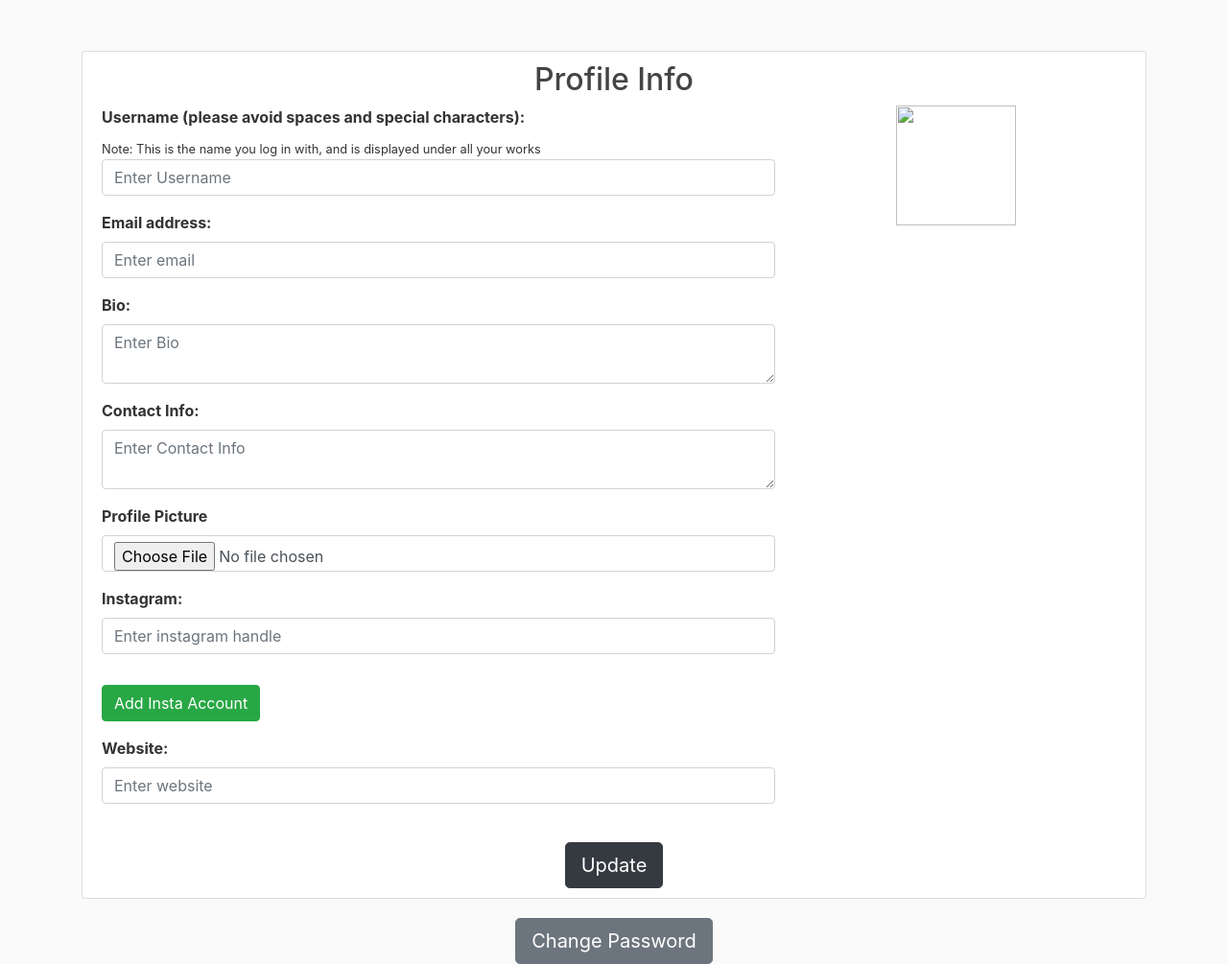
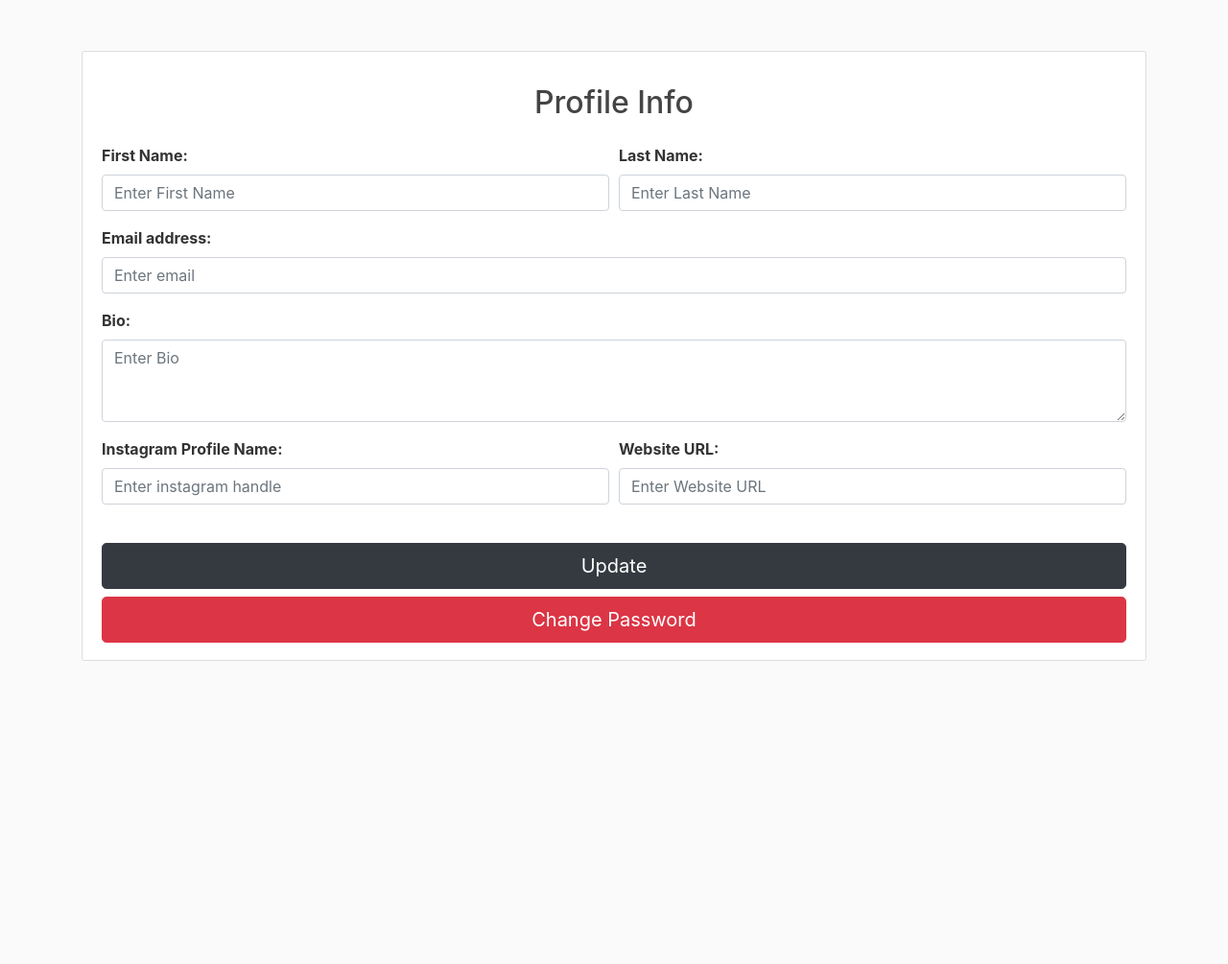
Before and after one commit to thirtyworks/30works, a Django app: template templates/users/edit-profile.html in a window 1280 px wide. Shown: the part 75-1080 px from the top of the page at 96% size. After the commit the page ends 764 px from the top, so only its background shows below. Run offline with Django 3.2, Linux system fonts and the light colour scheme; the template is opened without the code that fills it: values that come from a table or form of the project are taken from there, others are empty; data comes from the database, SQL or seed files in the repository; parts of the project's set-up code (start-up, migrations or seed data) failed here and were passed over; some libraries are stand-ins or nearby versions.

Commit message:
remove username field and change edit profile page

```diff
--- a/templates/blog/posts_list.html
+++ b/templates/blog/posts_list.html
@@ -34,7 +34,6 @@
           <div class="card border-dark">
             <div class="post-info pl-3 pt-2 mb-2">
               <h4 class="m-0 p-0">{{post.author.first_name|title}} {{post.author.last_name|title}}</h4>
-              <h6 class="m-0 p-0">Username: {{post.author.username}}</h6>
               <a href="{% url 'user-posts' post.author.id|stringformat:'04d' %}" class="m-0 p-0"> View profile</a>
             </div>
             {% if post.postpic|is_portrait %}
@@ -64,7 +63,6 @@
           <div class="card border-dark">
             <div class="post-info pl-3 pt-2 mb-2">
               <h4 class="m-0 p-0">{{post.author.first_name|title}} {{post.author.last_name|title}}</h4>
-              <h6 class="m-0 p-0">Username: {{post.author.username}}</h6>
               <a href="{% url 'user-posts' post.author.id|stringformat:'04d' %}" class="m-0 p-0"> View profile</a>
             </div>
             <div class="bg-dark">
@@ -86,7 +84,6 @@
           <div class="card border-dark">
             <div class="post-info pl-3 pt-2 mb-2">
               <h4 class="m-0 p-0">{{post.author.first_name|title}} {{post.author.last_name|title}}</h4>
-              <h6 class="m-0 p-0">Username: {{post.author.username}}</h6>
               <a href="{% url 'user-posts' post.author.id|stringformat:'04d' %}" class="m-0 p-0"> View profile</a>
             </div>
             <div class="post-link text-center bg-dark d-flex">
--- a/templates/blog/user_posts.html
+++ b/templates/blog/user_posts.html
@@ -13,12 +13,8 @@
     </div>
     <div class="col-md-12 text-center">
       <h1 class="mb-2">{{ user_details.first_name }} {{ user_details.last_name }}</h1>
-      <h4 class="mb-2">{{ user_details.username  }}</h4>
       {% if user_details.user_profile.bio %}
         <p class="mb-2"><span class="font-weight-bold">Bio:</span> {{ user_details.user_profile.bio }}</p>
-      {% endif %}
-      {% if user_details.user_profile.contact_info %}
-        <p class="mb-2"><span class="font-weight-bold">Contact Info:</span> {{ user_details.user_profile.contact_info }}</p>
       {% endif %}
       {% if user_details.user_profile.url %}
         <p class="mb-2"><span class="font-weight-bold">Website:</span> {{ user_details.user_profile.url }}</p>
--- a/templates/users/artists.html
+++ b/templates/users/artists.html
@@ -20,7 +20,6 @@
           <img src="{{artist.user_profile.profilepic.url}}" class="float-left rounded-circle">
           <div class="message">
             <h5 class="card-title">{{artist.first_name|title }} {{artist.last_name|title }}</h5>
-            <h6 class="card-subtitle mb-2 text-muted">{{artist.username }}</h6>
             <div class="actions">
               <a href="{% url 'user-posts' artist.user_profile.acount_id %}" class="card-link">View Works</a>
             </div>
--- a/templates/users/edit-profile.html
+++ b/templates/users/edit-profile.html
@@ -9,187 +9,56 @@ select,#select2{
 }
 </style>
 <div class="content-section mt-5">
-
-  <form  method="POST" action="/edit-profile/" enctype="multipart/form-data" onsubmit="form_submit()">
-      <div class="text-center">
+  <form method="POST" action="/edit-profile/" enctype="multipart/form-data">
+    <div class="text-center my-4">
       <h2>Profile Info</h2>
     </div>
-
     {% csrf_token %}
     <div class="row">
-          <div class="col-md-8">
-        <div class="form-group">
-            <label for="exampleFormControlInput1">Username (please avoid spaces and special characters):</label>
-            <div>
-            <small>Note: This is the name you log in with, and is displayed under all your works</small>
+      <div class="col-md-12">
+        <div class="form-row">
+          <div class="form-group col-md-6">
+            <label for="first_name">First Name:</label>
+            <input type="text" class="form-control" name="first_name" value="{{ user.first_name|default:'' }}" placeholder="Enter First Name">
           </div>
-            <input type="text" class="form-control" name="username" value="{{ user.username|default:'' }}"  placeholder="Enter Username" maxlength="150" required>
+
+          <div class="form-group col-md-6">
+            <label for="last_name">Last Name:</label>
+            <input type="text" class="form-control" name="last_name" value="{{ user.last_name|default:'' }}" placeholder="Enter Last Name">
+          </div>
         </div>
 
         <div class="form-group">
           <label for="exampleFormControlInput1">Email address:</label>
           <input type="email" class="form-control" name="email" value="{{ user.email|default:'' }}"  placeholder="Enter email"  required>
         </div>
+
         <div class="form-group">
           <label for="exampleFormControlInput1">Bio:</label>
-            <textarea class="form-control" name="bio"   placeholder="Enter Bio" >{{ user.user_profile.bio|default:'' }}</textarea>
+          <textarea class="form-control" name="bio" placeholder="Enter Bio" rows="3" >{{ user.user_profile.bio|default:'' }}</textarea>
         </div>
-          <div class="form-group">
-            <label for="exampleFormControlInput1">Contact Info:</label>
-            <textarea class="form-control" name="contact_info"   placeholder="Enter Contact Info" >{{ user.user_profile.contact_info|default:'' }}</textarea>
+
+        <div class="form-row mb-4">
+          <div class="form-group col-md-6">
+            <label for="insta-handler">Instagram Profile Name:</label>
+            <input type="text" class="form-control" name="insta_handler" value="{{ user.user_profile.insta_handler|default:'' }}" placeholder="Enter instagram handle">
           </div>
-          <div class="form-group">
-            <label for="exampleFormControlInput1">Profile Picture</label>
-            <input type="file" class="form-control" name="profilepic"  placeholder="Enter email"  accept="image/png, image/jpeg"  >
-          </div>
-          {% if user.user_profile.insta_handler|length > 0 %}
-          <div class="form-group" >
-            <label for="exampleFormControlInput1">Instagram:</label>
-            <input type="text" class="form-control insta mb-3" id='insta-1'  placeholder="Enter instagram handle">
-           <div class="row" id="insta">
 
+          <div class="form-group col-md-6">
+            <label for="url-handler">Website URL:</label>
+            <input type="text" class="form-control" name="url" value="{{ user.user_profile.url|default:'' }}" placeholder="Enter Website URL">
           </div>
         </div>
-          <script src="https://ajax.googleapis.com/ajax/libs/jquery/3.5.1/jquery.min.js"></script>
-           <script>
-                  var temp = {{user.user_profile.insta_handler|safe}}
-                 document.getElementById("insta-1").value =  temp[0];
-                 var count = temp.length
-                 for(var i = 1;i< temp.length;i++){
-                  count++;
-                  $( "#insta" ).append(`
-      <div class="row col-lg-12" id="field-${count}">
-      <div class="col-lg-8">
-        <input type="text" class="form-control mb-3 insta" value="${temp[i]}"  placeholder="Enter instagram handle">
+        <div class="text-center">
+          <button type="submit" class="btn btn-primary btn-lg btn-block" style="background-color: #343a40!important;border-color:#343a40!important ;">Update</button>
         </div>
-      <div >
-      <button class="btn btn-danger" type="button" onclick="delete_field(${count})">Delete</button>
-      </div>
-      </div>
-      `)
-                 }
-           </script>
-          {% else %}
-          <div class="form-group" >
-            <label for="exampleFormControlInput1">Instagram:</label>
-            <input type="text" class="form-control insta mb-3"   placeholder="Enter instagram handle">
-           <div class="row" id="insta">
-
-           </div>
-          </div>
-          <script>
-             var count = 0;
-
-          </script>
-         {% endif %}
-          <button class="btn btn-success" type="button" onclick="add_field()">Add Insta Account</button>
-
-          <input class="d-none" type="text" name="insta_handler" id="insta_handler">
-            <div class="form-group mt-3">
-            <label for="exampleFormControlInput1">Website:</label>
-            <input type="text" class="form-control" name="url" value="{{ user.user_profile.url|default:'' }}" pattern='^(http:\/\/www\.|https:\/\/www\.|http:\/\/|https:\/\/)?[a-z0-9]+([\-\.]{1}[a-z0-9]+)*\.[a-z]{2,5}(:[0-9]{1,5})?(\/.*)?$' title="Invalid Url"  placeholder="Enter website">
-          </div>
-
-<!--          <div class="form-group">-->
-<!--            <label for="exampleFormControlFile1">Profile Pic(Currently):</label>-->
-<!--            <a href="{{user.userprofile.profilepic.url|default:''}}" id='img' data-name="{{user.userprofile.profilepic.url}}"></a>-->
-<!--        </div>-->
-<!--          <div class="form-group">-->
-<!--            <label for="exampleFormControlFile1">Change:</label>-->
-<!--            <input type="file" class="form-control-file" name="profilepic" accept="image/*" >-->
-<!--          </div>-->
-        </div>
-        <div class="col-md-4 text-center">
-          {% if user.user_profile.profilepic.url != ""  %}
-            <img class="account-img" src="{{ user.user_profile.profilepic.url }}">
-            {% endif %}
-            <h2 class="account-heading">{{ user.username }}</h2>
-            <p class="text-secondary">{{ user.email }}</p>
-        </div>
-
-
-      </div>
-      <br>
-      <div class="text-center">
-        <button type="submit" class="btn btn-primary btn-lg  " style="background-color: #343a40!important;border-color:#343a40!important ;">Update</button>
-
-      </div>
-    </form>
-
-</div>
-<div class="content-section d-none" >
-<!--        Section to view profile content-->
-
-
-        <div class="media">
-
-            <img class="rounded-circle account-img" src="{{ user.userprofile.profilepic.url }}">
-
-        </div>
-<!--        Section to allow user to update info-->
-        <form method="POST" enctype="multipart/form-data">
-            {% csrf_token %}
-            <fieldset class="form-group">
-                <legend class="border-bottom mb-4">Profile Info</legend>
-                {{ u_form.as_p }}
-                {{ p_form.as_p }}
-            </fieldset>
-            <div class="form-group">
-                <button class="'btn btn-outline-info" type="submit">Update</button>
     </div>
   </form>
 </div>
-    <script>
-       function add_field(){
-        count++;
-
-        $( "#insta" ).append(`
-        <div class="row col-lg-12" id="field-${count}">
-        <div class="col-lg-8">
-          <input type="text" class="form-control mb-3 insta"  placeholder="Enter instagram handle">
-        </div>
-        <div >
-        <button class="btn btn-danger" type="button" onclick="delete_field(${count})">Delete</button>
-        </div>
-        </div>
-        `)
-      }
-      function delete_field(val){
-        $("#field-"+val).remove();
-      }
-      function form_submit(){
-        var arr = [];
-        document.querySelectorAll(".insta").forEach(element => {
-           arr.push(element.value)
-        });
-        document.getElementById("insta_handler").value = JSON.stringify(arr);
-      }
-  //     if(document.getElementById("img")){
-  //   var temp = document.getElementById("img").getAttribute("data-name")
-  //   if(temp.includes('profile_pics/')){
-  //       temp = temp.replace('profile_pics/','')
-  //   }
-  //   document.getElementById('img').innerText =  temp.replace('/media/','')
-  // }
-  // else{
-  //   document.querySelector("img").style.display = "none"
-  // }
-
-    </script>
-
-    <div class="wrapper">
+<div class="wrapper text-center my-2">
   <form>
-        <button type="submit" class="btn btn-secondary btn-lg" formaction="{% url 'password_reset' %}">Change Password</button>
+      <button type="submit" class="btn btn-danger btn-lg btn-block" formaction="{% url 'password_reset' %}">Change Password</button>
   </form>
 </div>
-<style>
-    .wrapper {
-    text-align: center;
-}
 
-.button {
-    position: absolute;
-    top: 50%;
-}
-</style>
 {% endblock content %}
--- a/users/forms.py
+++ b/users/forms.py
@@ -21,8 +21,7 @@ class UserUpdateForm(forms.ModelForm):
 
     class Meta:
         model = User # ensure data is saved to User model
-        fields = ['username',
-                  'email']
+        fields = ['first_name', 'last_name','email']
 
 class UserProfileUpdateForm(forms.ModelForm):
     class Meta:
```
Also changed, not shown: users/views.py (+15 -16 lines). Lines whose indentation alone changed are shown as unchanged.
